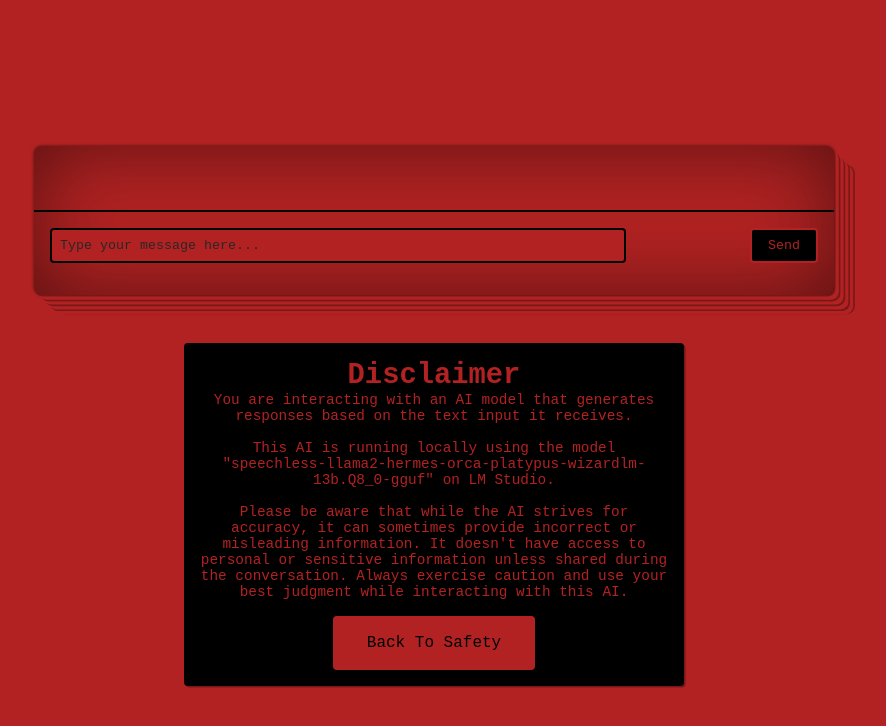
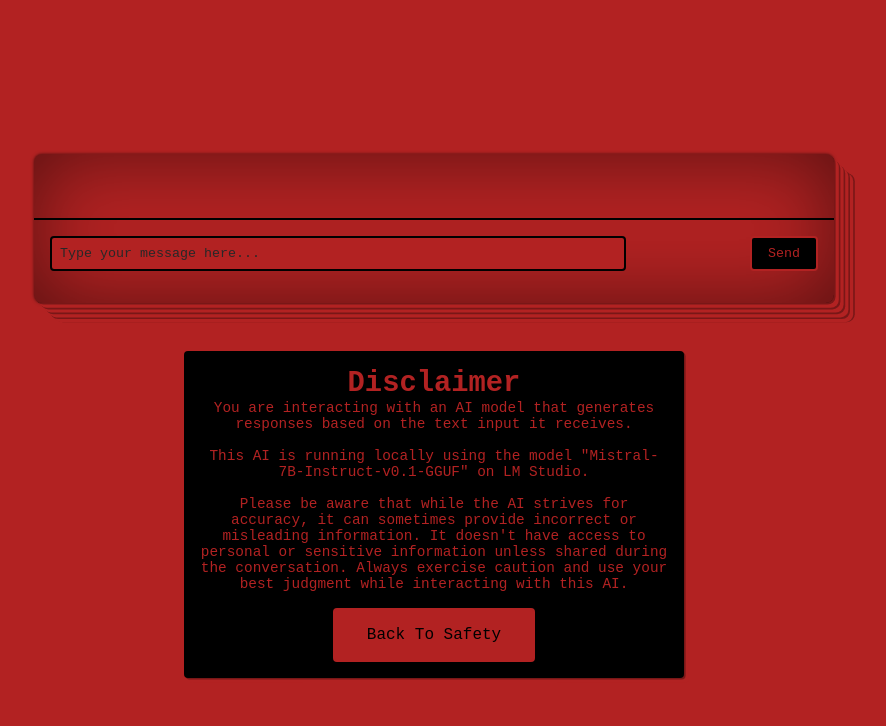
Before and after one commit to MilleniumDawn/nodejs-chatbot-local-llm, a website with bundled scripts: page public/index.html in a window 1280 px wide. Shown: the whole page, without its empty margins (206-1092 px from the left). Built offline with nearby package versions, Linux system fonts and the light colour scheme.

Commit message:
updated + reference

```diff
--- a/public/index.html
+++ b/public/index.html
@@ -1,4 +1,5 @@
 <!-- chat.html -->
+<!-- inspired by https://github.com/bradtraversy/chatgpt-chatbot -->
 <!DOCTYPE html>
 <html lang="en">
     <head>
@@ -21,7 +22,7 @@
             <p>
                 You are interacting with an AI model that generates responses based on the text input it receives.
                 <br /><br />
-                This AI is running locally using the model "speechless-llama2-hermes-orca-platypus-wizardlm-13b.Q8_0-gguf" on LM Studio.
+                This AI is running locally using the model "Mistral-7B-Instruct-v0.1-GGUF" on LM Studio.
                 <br /><br />
                 Please be aware that while the AI strives for accuracy, it can sometimes provide incorrect or misleading information. It doesn't have access to personal or sensitive information unless shared during the conversation. Always exercise caution and use your best judgment while
                 interacting with this AI.
--- a/public/styles.css
+++ b/public/styles.css
@@ -1,4 +1,5 @@
 /* || Reset */
+/* inspired by https://huettenhain.net/ */
 *,
 html,
 body {
--- a/server.js
+++ b/server.js
@@ -1,4 +1,5 @@
 //server.js
+// reference https://platform.openai.com/docs/api-reference/chat
 import express from 'express';
 import { createServer } from 'http';
 import { Server } from 'socket.io';
```
